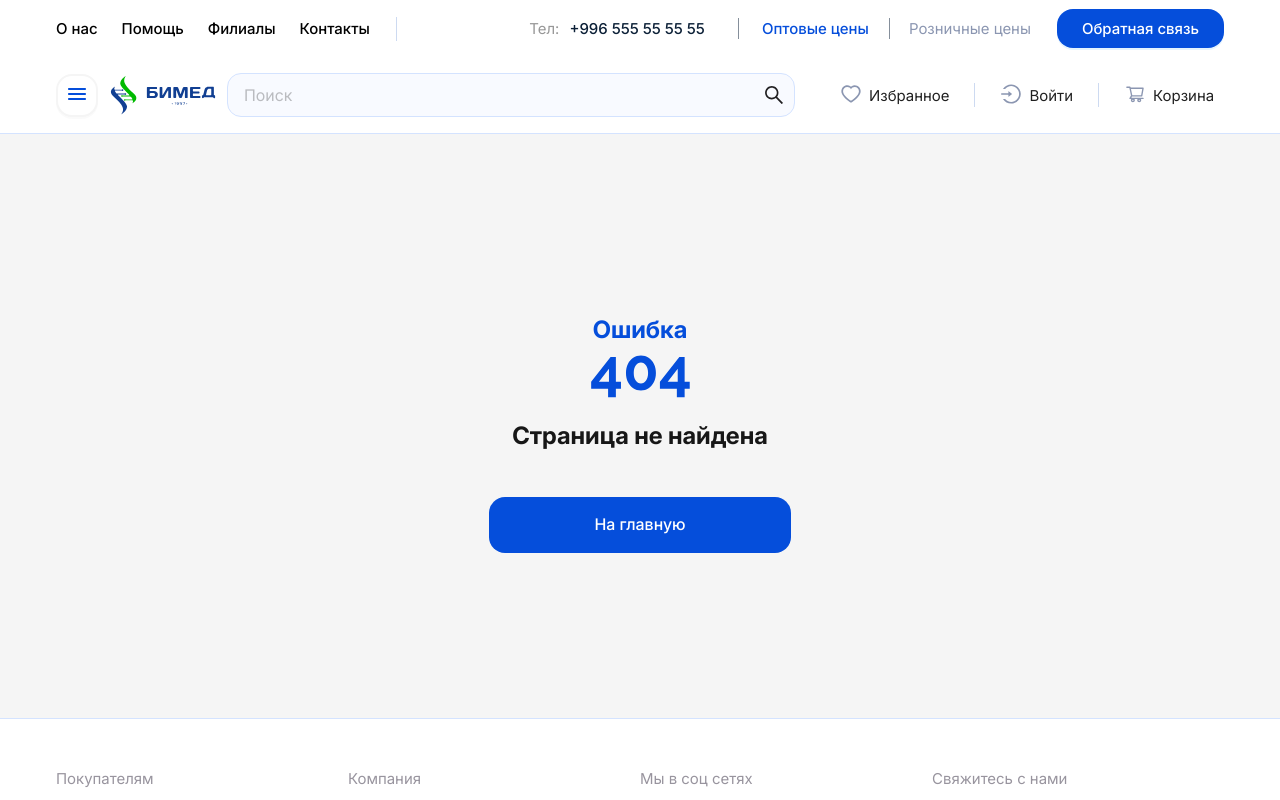
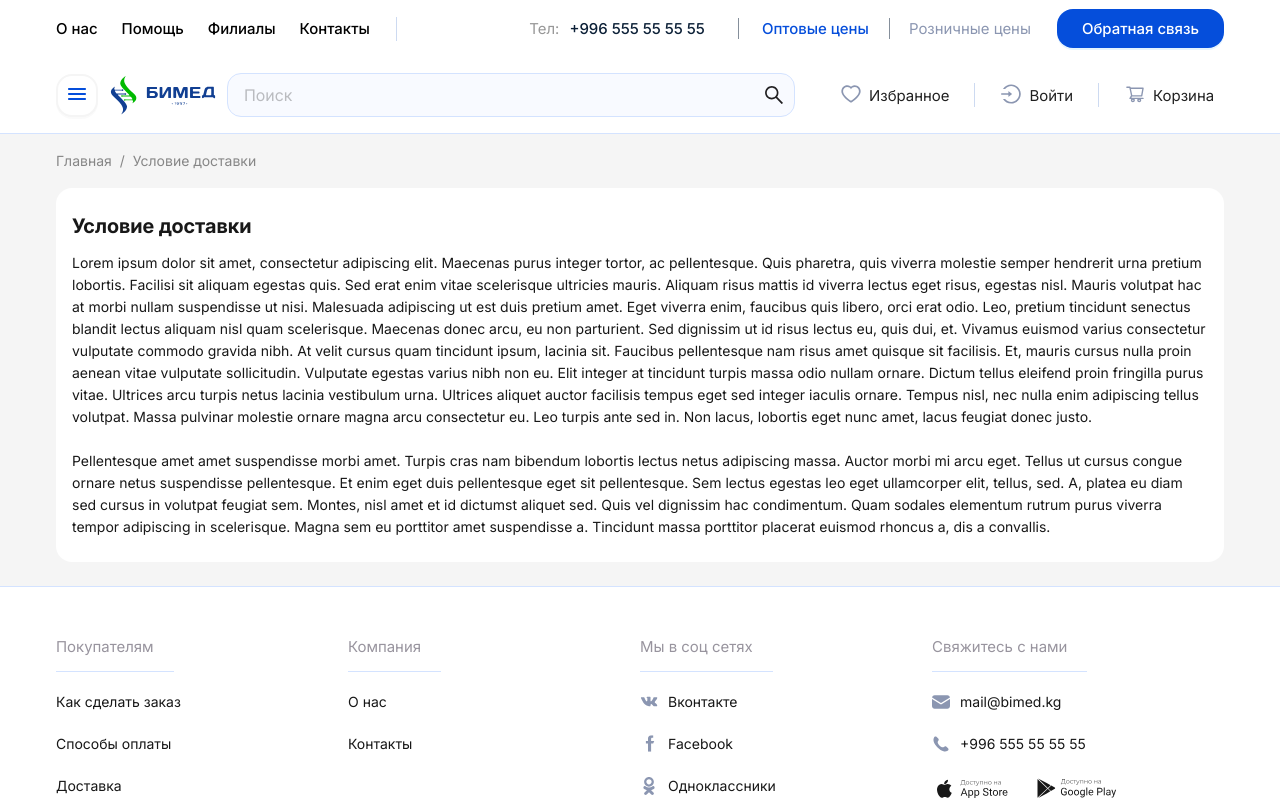
Before and after one commit to arnasir505/bimed, a React (Vite) app: page /delivery-terms in a window 1280 px wide. Shown: the top 800 px of the page. Built offline with nearby package versions, Linux system fonts and the light colour scheme; what google-libphonenumber would draw is missing.

Commit message:
Create Delivery Terms page

```diff
--- a/src/app/ui/App.tsx
+++ b/src/app/ui/App.tsx
@@ -17,6 +17,7 @@ import { Branches } from 'pages/branches';
 import { Cart } from 'pages/cart';
 import { CartTotal } from 'widgets/cart-total';
 import { CartOrder } from 'widgets/cart-order';
+import { DeliveryTerms } from 'pages/delivery-terms';
 
 export const App = () => {
   return (
@@ -31,6 +32,7 @@ export const App = () => {
       <Route path='/news' element={<News />} />
       <Route path='/news/:id' element={<NewsFull />} />
       <Route path='/branches' element={<Branches />} />
+      <Route path='/delivery-terms' element={<DeliveryTerms />} />
       <Route path='/cart' element={<Cart />}>
         <Route path='' element={<CartTotal />} />
         <Route path='order' element={<CartOrder />} />
--- /dev/null
+++ b/src/pages/delivery-terms/index.ts
@@ -0,0 +1 @@
+export { DeliveryTerms } from './ui/DeliveryTerms';
--- /dev/null
+++ b/src/pages/delivery-terms/ui/DeliveryTerms.tsx
@@ -0,0 +1,53 @@
+import { Breadcrumb, Typography } from 'antd';
+import { Link } from 'react-router-dom';
+import { Container, Layout } from 'shared/ui';
+import './style.css';
+
+export const DeliveryTerms = () => {
+  return (
+    <Layout>
+      <main className='delivery-terms-main'>
+        <Container>
+          <Breadcrumb
+            items={[
+              { title: <Link to='/'>Главная</Link> },
+              { title: <Link to='/delivery-terms'>Условие доставки</Link> },
+            ]}
+          />
+          <section className='delivery-terms'>
+            <Typography.Title level={4} className='delivery-terms__title'>
+              Условие доставки
+            </Typography.Title>
+            <Typography.Text className='delivery-terms__text'>
+              Lorem ipsum dolor sit amet, consectetur adipiscing elit. Maecenas purus integer
+              tortor, ac pellentesque. Quis pharetra, quis viverra molestie semper hendrerit urna
+              pretium lobortis. Facilisi sit aliquam egestas quis. Sed erat enim vitae scelerisque
+              ultricies mauris. Aliquam risus mattis id viverra lectus eget risus, egestas nisl.
+              Mauris volutpat hac at morbi nullam suspendisse ut nisi. Malesuada adipiscing ut est
+              duis pretium amet. Eget viverra enim, faucibus quis libero, orci erat odio. Leo,
+              pretium tincidunt senectus blandit lectus aliquam nisl quam scelerisque. Maecenas
+              donec arcu, eu non parturient. Sed dignissim ut id risus lectus eu, quis dui, et.
+              Vivamus euismod varius consectetur vulputate commodo gravida nibh. At velit cursus
+              quam tincidunt ipsum, lacinia sit. Faucibus pellentesque nam risus amet quisque sit
+              facilisis. Et, mauris cursus nulla proin aenean vitae vulputate sollicitudin.
+              Vulputate egestas varius nibh non eu. Elit integer at tincidunt turpis massa odio
+              nullam ornare. Dictum tellus eleifend proin fringilla purus vitae. Ultrices arcu
+              turpis netus lacinia vestibulum urna. Ultrices aliquet auctor facilisis tempus eget
+              sed integer iaculis ornare. Tempus nisl, nec nulla enim adipiscing tellus volutpat.
+              Massa pulvinar molestie ornare magna arcu consectetur eu. Leo turpis ante sed in. Non
+              lacus, lobortis eget nunc amet, lacus feugiat donec justo. <br /> <br /> Pellentesque
+              amet amet suspendisse morbi amet. Turpis cras nam bibendum lobortis lectus netus
+              adipiscing massa. Auctor morbi mi arcu eget. Tellus ut cursus congue ornare netus
+              suspendisse pellentesque. Et enim eget duis pellentesque eget sit pellentesque. Sem
+              lectus egestas leo eget ullamcorper elit, tellus, sed. A, platea eu diam sed cursus in
+              volutpat feugiat sem. Montes, nisl amet et id dictumst aliquet sed. Quis vel dignissim
+              hac condimentum. Quam sodales elementum rutrum purus viverra tempor adipiscing in
+              scelerisque. Magna sem eu porttitor amet suspendisse a. Tincidunt massa porttitor
+              placerat euismod rhoncus a, dis a convallis.
+            </Typography.Text>
+          </section>
+        </Container>
+      </main>
+    </Layout>
+  );
+};
--- /dev/null
+++ b/src/pages/delivery-terms/ui/style.css
@@ -0,0 +1,22 @@
+.delivery-terms-main {
+  background-color: #f5f5f5;
+  padding-top: 16px;
+  padding-bottom: 24px;
+}
+
+.delivery-terms {
+  padding: 24px 16px;
+  border-radius: 16px;
+  background-color: #fff;
+  margin-top: 16px;
+}
+
+.delivery-terms__title {
+  margin-top: 0 !important;
+  margin-bottom: 12px !important;
+}
+
+.delivery-terms__text {
+  font-size: 14px;
+  color: #181818;
+}
```
